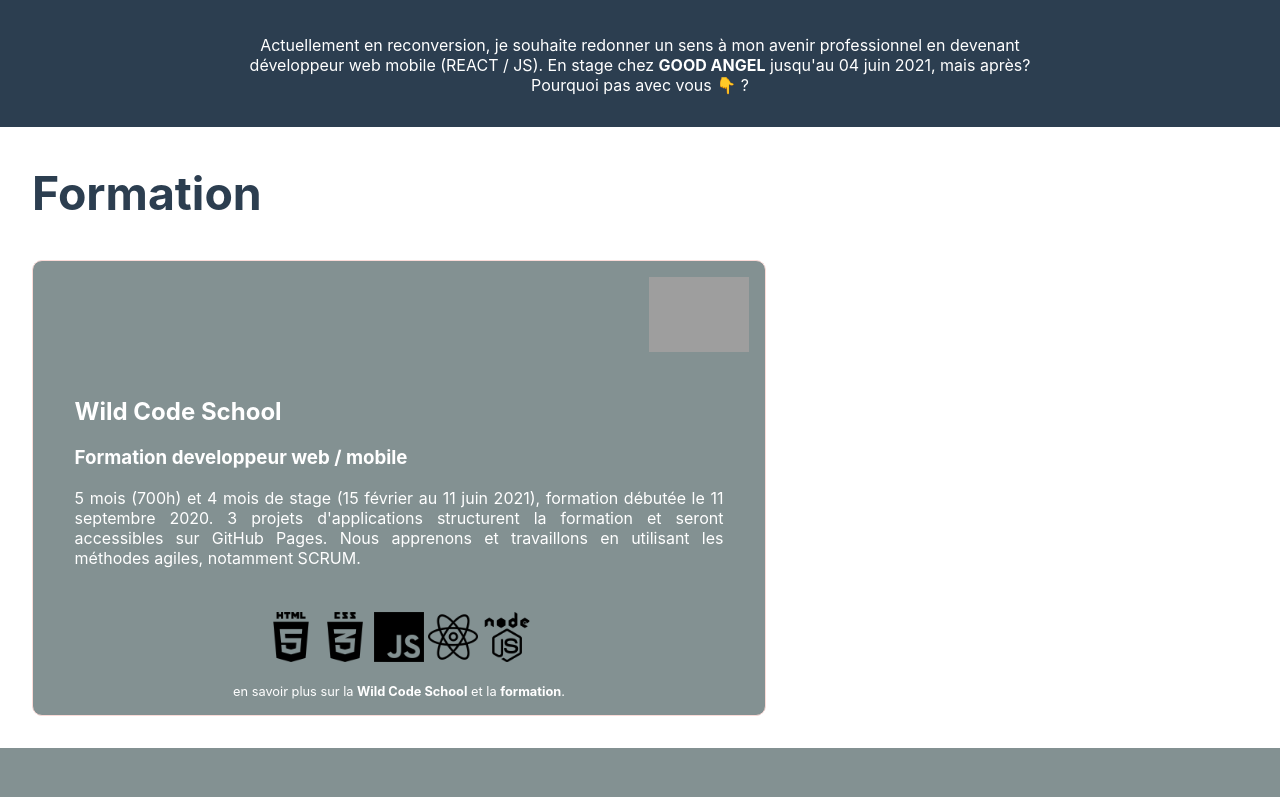
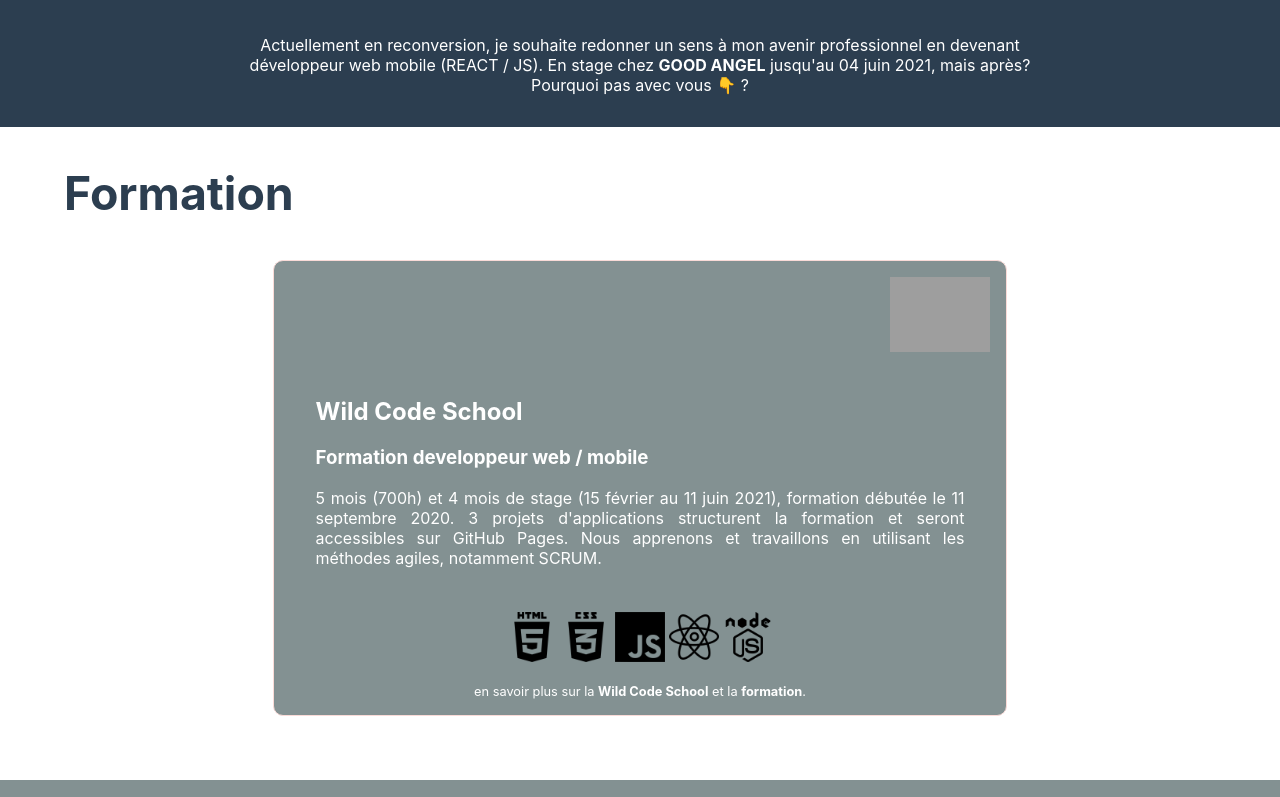
Before and after one commit to Benoit2109/curriculum, a React (Create React App) app: page / in a window 1280 px wide. Shown: the part 703-1500 px from the top of the page. Built offline with nearby package versions, Linux system fonts and the light colour scheme; grey boxes are pictures that could not be loaded.

Commit message:
first attempt

```diff
--- a/src/App.js
+++ b/src/App.js
@@ -16,7 +16,6 @@
       <Profile />
       <School />
       <Portfolio />
-      <h2 data-aos="fade-right" className="SectionPart">Expériences</h2>
       <Experiences />
       <Footer />
     </div>
--- a/src/components/Project.css
+++ b/src/components/Project.css
@@ -9,6 +9,7 @@
 #Portfolio .SectionPart{
   text-align: left;
   width: 100%;
+  overflow: hidden;
 }
 
 .img {
--- a/src/components/School.css
+++ b/src/components/School.css
@@ -1,10 +1,8 @@
 .SectionPart{
-    margin-left: 2rem;
-    color:#2C3E50;
-    font-size:2.9rem;
+
   }
 #WildCodeSchool{
-    width: 100vw;
+    width: 90vw;
     margin:auto;
 }
 .schoolDescription{
@@ -57,14 +55,40 @@
     margin:2px;
 }
 
+.formation-contener{
+    width: 70vw;
+    display: flex;
+    flex-direction: column;
+    align-items: center;
+    margin:auto;
+    margin-bottom: 4rem;
+}
+.formation-contener .SectionPart{
+    align-self: flex-start;
+    margin-left: -3rem;
+    color:#2C3E50;
+    font-size:2.9rem;
+    overflow: hidden;
+}
+
+.formation-contener section{
+    overflow: hidden;
+}
 
 @media (min-width:768px){
-    #WildCodeShool{
-       display: flex;
-       justify-content: center;
-    }
+
 
     .wild{
         float:right;
     }
+    .formation-contener{
+        display: flex;
+        flex-direction: column;
+        align-items: center;
+
+    }
+
+    .formation-contener .SectionPart{
+        margin-left: -8rem;
+    }
 }
--- a/src/components/School.jsx
+++ b/src/components/School.jsx
@@ -13,11 +13,11 @@
     Aos.init({ duration: 2000 });
   }, []);
   return (
-    <div>
+    <div className="formation-contener">
       <h2 data-aos="fade-right" className="SectionPart">Formation</h2>
 
-      <section data-aos="fade-left" id="WildCodeSchool">
-        <div className="ecole">
+      <section data-aos="fade-left" >
+        <div className="ecole" id="WildCodeSchool">
           <div>
             <img
               className="wild"
--- a/src/components/curriculum.css
+++ b/src/components/curriculum.css
@@ -0,0 +1,3 @@
+.jobdate{
+    overflow: hidden;
+}
--- a/src/components/experiences.css
+++ b/src/components/experiences.css
@@ -105,6 +105,13 @@
   transition: all 0.7s ease-in-out;
 }
 
+#Accessite .SectionPart{
+  color:#2C3E50;
+  font-size:2.9rem;
+  margin-left: 3rem;
+  overflow: hidden;
+}
+
 @media (min-width: 768px) {
 
   .jobdate:nth-child(odd) .date{
@@ -141,6 +148,9 @@
     margin: auto;
   }
 
+  #Accessite .SectionPart{
+    margin-left: -8rem;
+  }
 
   .logo{
       align-items:flex-end;
--- a/src/components/experiences.jsx
+++ b/src/components/experiences.jsx
@@ -85,6 +85,7 @@
   }, []);
   return (
     <div id="Accessite">
+      <h2 data-aos="fade-right" className="SectionPart">Expériences</h2>
       {experience.map((experience) => (
         <Job {...experience} key={experience.id} />
       ))}
```
